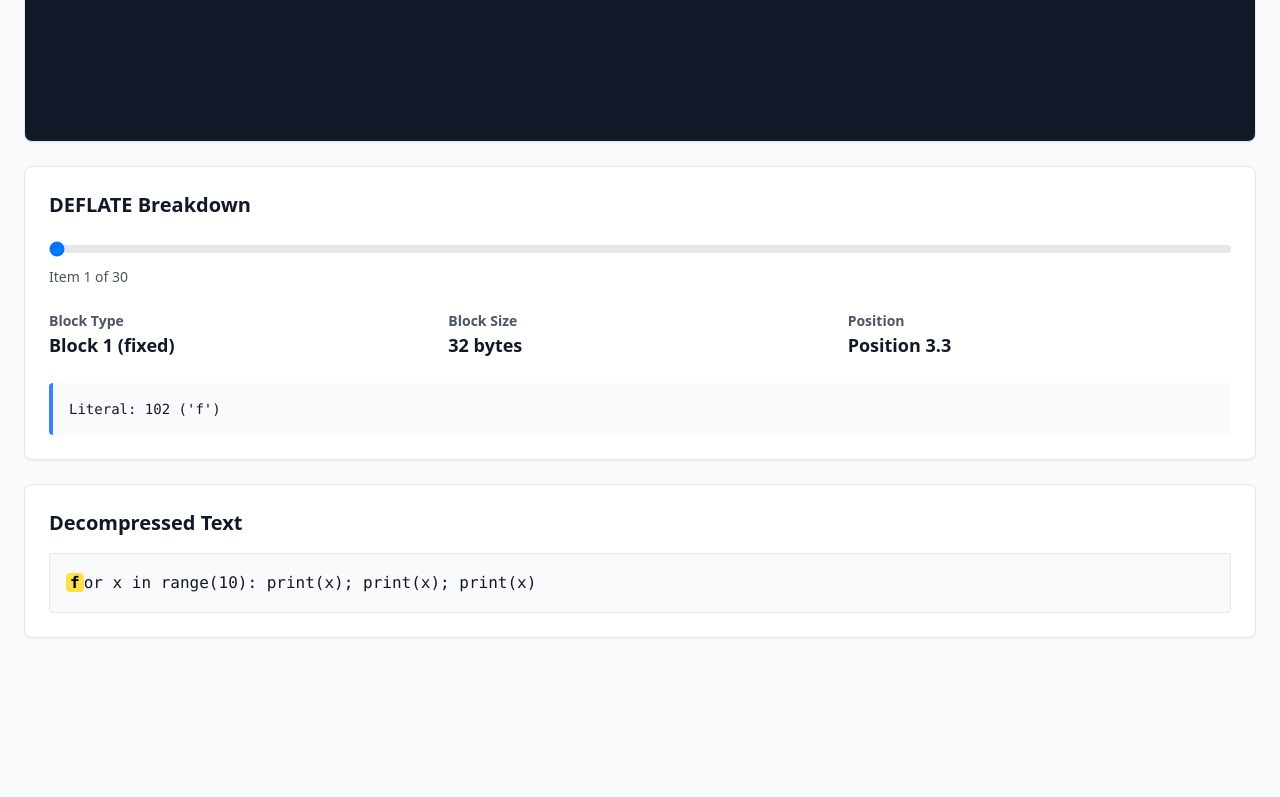
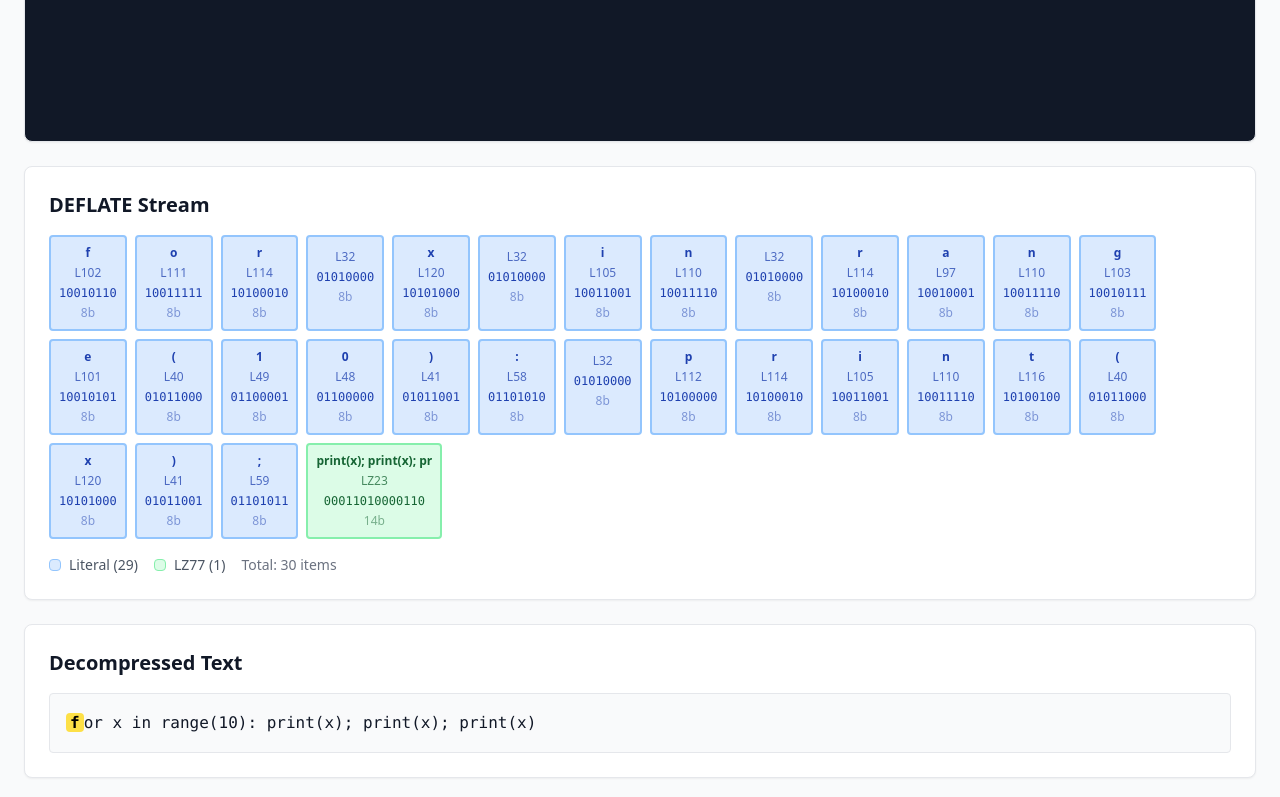
Before and after one commit to lynn/flateview, a React (Vite) app: page / in a window 1280 px wide. Shown: the part 656-1453 px from the top of the page. Before the commit the page ends 1326 px from the top, so only its background shows below. Built offline with nearby package versions, Linux system fonts and the light colour scheme.

Commit message:
Stream view

```diff
--- a/src/App.tsx
+++ b/src/App.tsx
@@ -3,7 +3,7 @@ import { useCompression } from './hooks/useCompression';
 import { InputSection } from './components/InputSection';
 import { StatsSection } from './components/StatsSection';
 import { HexOutput } from './components/HexOutput';
-import { DeflateBreakdown } from './components/DeflateBreakdown';
+import { DeflateStream } from './components/DeflateStream';
 import { HighlightedText } from './components/HighlightedText';
 
 function App() {
@@ -11,15 +11,13 @@ function App() {
     inputText,
     setInputText,
     deflateItems,
-    currentItemIndex,
-    setCurrentItemIndex,
-    currentItem,
-    currentBlock,
+    deflateBlocks,
     stats,
     hexDump,
     highlightedText,
     error,
-    compressAndAnalyze
+    compressAndAnalyze,
+    compressedData
   } = useCompression();
 
   // Auto-compress when input changes
@@ -53,12 +51,10 @@ function App() {
 
         <HexOutput hexDump={hexDump} hasData={hasData} />
 
-        <DeflateBreakdown
+        <DeflateStream
           deflateItems={deflateItems}
-          currentItemIndex={currentItemIndex}
-          onItemChange={setCurrentItemIndex}
-          currentItem={currentItem}
-          currentBlock={currentBlock}
+          deflateBlocks={deflateBlocks}
+          compressedData={compressedData}
         />
 
         <HighlightedText highlightedText={highlightedText} hasData={hasData} />
--- a/src/components/DeflateBreakdown.tsx
+++ b/src/components/DeflateBreakdown.tsx
@@ -63,7 +63,7 @@ export const DeflateBreakdown: React.FC<DeflateBreakdownProps> = ({
             currentItem.type === 'literal' ? (
               `Literal: ${currentItem.charCode} ('${currentItem.value}')\n`
             ) : (
-              `LZ77: length=${currentItem.length}, distance=${currentItem.distance}\nText: "${currentItem.text}"\n`
+              `LZ77: length=${currentItem.length}, distance=${currentItem.distance}\nText: "${new TextDecoder().decode(currentItem.text!)}"\n`
             )
           ) : (
             'No data'
--- /dev/null
+++ b/src/components/DeflateStream.tsx
@@ -0,0 +1,134 @@
+import React from 'react';
+import type { DeflateItem, DeflateBlock } from '../types';
+
+interface DeflateStreamProps {
+  deflateItems: DeflateItem[];
+  deflateBlocks: DeflateBlock[];
+  compressedData: Uint8Array | null;
+}
+
+export const DeflateStream: React.FC<DeflateStreamProps> = ({
+  deflateItems,
+  deflateBlocks,
+  compressedData
+}) => {
+  if (deflateItems.length === 0 || !compressedData) return null;
+
+  const getItemBits = (item: DeflateItem): string => {
+    if (!compressedData) return '';
+
+    const startByte = Math.floor(item.bitStart / 8);
+    const endByte = Math.floor((item.bitEnd - 1) / 8);
+    const startBit = item.bitStart % 8;
+    const endBit = (item.bitEnd - 1) % 8;
+
+    let bits = '';
+
+    if (startByte === endByte) {
+      // All bits are in the same byte
+      const byte = compressedData[startByte];
+      for (let i = startBit; i <= endBit; i++) {
+        bits += ((byte >> i) & 1).toString();
+      }
+    } else {
+      // Bits span multiple bytes
+      for (let byteIndex = startByte; byteIndex <= endByte; byteIndex++) {
+        const byte = compressedData[byteIndex];
+        const startBitInByte = byteIndex === startByte ? startBit : 0;
+        const endBitInByte = byteIndex === endByte ? endBit : 7;
+
+        for (let i = startBitInByte; i <= endBitInByte; i++) {
+          bits += ((byte >> i) & 1).toString();
+        }
+      }
+    }
+
+    return bits;
+  };
+
+  const getItemText = (item: DeflateItem): string => {
+    if (item.type === 'literal') {
+      return item.value || '';
+    } else if (item.type === 'lz77' && item.text) {
+      return new TextDecoder().decode(item.text);
+    }
+    return '';
+  };
+
+  const getItemTypeColor = (item: DeflateItem): string => {
+    if (item.type === 'literal') {
+      return 'bg-blue-100 border-blue-300 text-blue-800';
+    } else if (item.type === 'lz77') {
+      return 'bg-green-100 border-green-300 text-green-800';
+    }
+    return 'bg-gray-100 border-gray-300 text-gray-800';
+  };
+
+  const getItemTypeLabel = (item: DeflateItem): string => {
+    if (item.type === 'literal') {
+      return `L${item.charCode}`;
+    } else if (item.type === 'lz77') {
+      return `LZ${item.length}`;
+    }
+    return '?';
+  };
+
+  return (
+    <div className="bg-white p-6 rounded-lg shadow-sm border border-gray-200 mb-6">
+      <h3 className="text-xl font-semibold text-gray-900 mb-4">DEFLATE Stream</h3>
+
+      <div className="flex flex-wrap gap-2">
+        {deflateItems.map((item, index) => {
+          const bits = getItemBits(item);
+          const text = getItemText(item);
+          const typeColor = getItemTypeColor(item);
+          const typeLabel = getItemTypeLabel(item);
+
+          return (
+            <div
+              key={index}
+              className={`flex flex-col items-center p-2 rounded border-2 ${typeColor} min-w-0`}
+              title={`${item.type === 'literal' ? 'Literal' : 'LZ77'}: ${text} (${bits.length} bits)`}
+            >
+              {/* Decoded text on top */}
+              <div className="text-xs font-semibold mb-1 text-center break-all">
+                {text || 'EOF'}
+              </div>
+
+              {/* Type label */}
+              <div className="text-xs opacity-75 mb-1">
+                {typeLabel}
+              </div>
+
+              {/* Bits */}
+              <div className="font-mono text-xs text-center break-all">
+                {bits}
+              </div>
+
+              {/* Bit count */}
+              <div className="text-xs opacity-50 mt-1">
+                {bits.length}b
+              </div>
+            </div>
+          );
+        })}
+      </div>
+
+      <div className="mt-4 text-sm text-gray-600">
+        <div className="flex flex-wrap gap-4">
+          <div className="flex items-center gap-2">
+            <div className="w-3 h-3 bg-blue-100 border border-blue-300 rounded"></div>
+            <span>Literal ({deflateItems.filter(item => item.type === 'literal').length})</span>
+          </div>
+          <div className="flex items-center gap-2">
+            <div className="w-3 h-3 bg-green-100 border border-green-300 rounded"></div>
+            <span>LZ77 ({deflateItems.filter(item => item.type === 'lz77').length})</span>
+          </div>
+          <div className="text-gray-500">
+            Total: {deflateItems.length} items
+          </div>
+        </div>
+      </div>
+    </div>
+  );
+};
--- a/src/hooks/useCompression.ts
+++ b/src/hooks/useCompression.ts
@@ -116,7 +116,7 @@ export const useCompression = () => {
       if (item.type === 'literal') {
         decompressedSoFar += item.value!;
       } else if (item.type === 'lz77') {
-        decompressedSoFar += item.text!;
+        decompressedSoFar += new TextDecoder().decode(item.text!);
       }
     }
 
@@ -134,7 +134,7 @@ export const useCompression = () => {
         if (prevItem.type === 'literal') {
           result += prevItem.value!;
         } else if (prevItem.type === 'lz77') {
-          result += prevItem.text!;
+          result += new TextDecoder().decode(prevItem.text!);
         }
       }
 
@@ -142,7 +142,7 @@ export const useCompression = () => {
       if (currentItem.type === 'literal') {
         result += `<span class="text-highlight">${currentItem.value}</span>`;
       } else if (currentItem.type === 'lz77') {
-        result += `<span class="text-highlight">${currentItem.text}</span>`;
+        result += `<span class="text-highlight">${new TextDecoder().decode(currentItem.text!)}</span>`;
       }
 
       // Add remaining text
@@ -169,6 +169,7 @@ export const useCompression = () => {
     hexDump,
     highlightedText,
     error,
-    compressAndAnalyze
+    compressAndAnalyze,
+    compressedData
   };
 };
```
